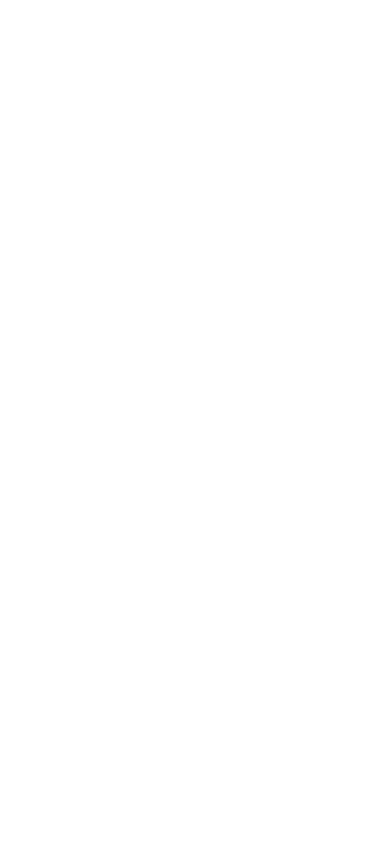
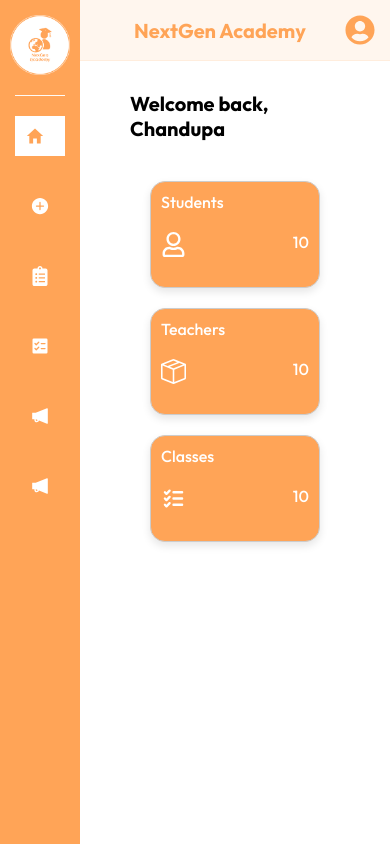
Before and after one commit to Chandupa2001/Student-Management-System-MERN, a React (Vite) app in the folder frontend/: page /dashboard/home in a window 390 px wide. Before the commit this address had no page. Built offline with nearby package versions, Linux system fonts and the light colour scheme.

Commit message:
Created Dashboard and Home page frontend.

```diff
--- a/frontend/src/App.jsx
+++ b/frontend/src/App.jsx
@@ -2,6 +2,8 @@ import { useState } from "react";
 import { Route, Routes } from 'react-router-dom'
 import Login from "./pages/Login/Login";
 import SignUp from "./pages/SignUp/SignUp";
+import Dashboard from "./components/Dashboard/Dashboard";
+import Home from "./pages/Home/Home";
 
 function App() {
   return (
@@ -10,6 +12,9 @@ function App() {
         <Routes>
           <Route path="/" element={<Login />} />
           <Route path="/signup" element={<SignUp />} />
+          <Route path="/dashboard" element={<Dashboard />}>
+            <Route path="home" element={<Home />} />
+          </Route>
         </Routes>
       </div>
     </>
--- /dev/null
+++ b/frontend/src/components/Dashboard/Dashboard.css
@@ -0,0 +1,153 @@
+.container {
+    display: flex;
+    height: 100vh;
+    background-color: #ffffff;
+}
+
+.sidebar {
+    width: 250px;
+    background-color: #ffa457;
+    display: flex;
+    flex-direction: column;
+    padding: 15px;
+    height: 100vh;
+    transition: width 0.3s ease-in-out;
+}
+
+.sidebar-header {
+    display: flex;
+    align-items: center;
+    justify-content: center;
+    border-bottom: 1px solid rgba(255, 255, 255, 0.941);
+}
+
+.logoName {
+    display: flex;
+    flex-direction: column;
+    align-items: center;
+    text-align: center;
+}
+
+.logoName img {
+    width: 120px;
+    margin-bottom: 20px;
+    transition: width 0.3s ease-in-out;
+}
+
+.sidebar-menu {
+    list-style: none;
+    padding: 0;
+    margin: 0;
+    flex-grow: 1;
+    margin-top: 10px;
+}
+
+.sidebar-menu li {
+    margin-bottom: 10px;
+    display: flex;
+    align-items: center;
+    border-radius: 4px;
+    transition: background-color 0.3s, padding 0.3s;
+}
+
+.sidebar-menu li a {
+    color: white;
+    text-decoration: none;
+    display: flex;
+    align-items: center;
+    padding: 10px;
+}
+
+.sidebar-menu li a.active {
+    background-color: white;
+    color: #ffa457;
+    font-weight: bold;
+    width: 100%;
+}
+
+.sidebar-menu li:hover a {
+    background-color: #ffc89a;
+    color: #ffffff;
+    width: 100%;
+}
+
+.sidebar-menu .icon {
+    margin-right: 10px;
+    font-size: 18px;
+    transition: margin 0.3s, font-size 0.3s;
+}
+
+.main-content {
+    display: flex;
+    flex-direction: column;
+    flex-grow: 1;
+    height: 100vh;
+}
+
+.header {
+    background-color: #fff6ee;
+    padding: 30px;
+    display: flex;
+    align-items: center;
+    justify-content: space-around;
+    border-bottom: 1px solid #ffeddd;
+}
+
+.header h1 {
+    margin: 0;
+    color: #ffa457;
+    font-size: 28px;
+    font-weight: bold;
+    flex-grow: 1;
+    text-align: center;
+}
+
+.content {
+    flex-grow: 1;
+    padding: 20px;
+    background-color: #ffffff;
+}
+
+.active-link {
+    background-color: #A2D68F;
+    color: #ffffff;
+}
+
+@media (max-width: 768px) {
+    .sidebar {
+        width: 80px;
+    }
+
+    .logoName img {
+        width: 60px;
+    }
+
+    .sidebar-menu li {
+        justify-content: center;
+        padding: 10px 0;
+    }
+
+    .sidebar-menu li span,
+    .sidebar-menu li > span {
+        display: none;
+    }
+
+    .sidebar-menu .icon {
+        margin-right: 0;
+        font-size: 24px;
+    }
+}
+
+@media (max-width: 480px) {
+    .header {
+        padding: 15px;
+    }
+
+    .header h1 {
+        font-size: 20px;
+    }
+
+    .sidebar-menu .icon {
+        font-size: 20px;
+    }
+}
--- /dev/null
+++ b/frontend/src/components/Dashboard/Dashboard.jsx
@@ -0,0 +1,71 @@
+import React from 'react';
+import { NavLink, Outlet } from 'react-router-dom';
+import './Dashboard.css';
+import { logoNoBac } from "../../assets/assets.js";
+import { IoMdHome, IoIosAddCircle } from 'react-icons/io';
+import { FaClipboardList, FaUserCircle } from 'react-icons/fa';
+import { PiListChecksFill } from 'react-icons/pi';
+import { AiFillNotification } from 'react-icons/ai';
+
+function Dashboard() {
+  return (
+    <div className="container">
+      <div className="sidebar">
+        <div className="sidebar-header">
+          <div className="logoName">
+            <img src={logoNoBac} alt="logo" />
+          </div>
+        </div>
+        <ul className="sidebar-menu">
+          <li>
+            <NavLink to="home" end activeClassName="active-link">
+              <IoMdHome className="icon" />
+              <span>Home</span>
+            </NavLink>
+          </li>
+          <li>
+            <NavLink to="add" activeClassName="active-link">
+              <IoIosAddCircle className="icon" />
+              <span>Add</span>
+            </NavLink>
+          </li>
+          <li>
+            <NavLink to="items" activeClassName="active-link">
+              <FaClipboardList className="icon" />
+              <span>Items</span>
+            </NavLink>
+          </li>
+          <li>
+            <NavLink to="orders" activeClassName="active-link">
+              <PiListChecksFill className="icon" />
+              <span>Orders</span>
+            </NavLink>
+          </li>
+          <li>
+            <NavLink to="deals" activeClassName="active-link">
+              <AiFillNotification className="icon" />
+              <span>Add Deals</span>
+            </NavLink>
+          </li>
+          <li>
+            <NavLink to="view" activeClassName="active-link">
+              <AiFillNotification className="icon" />
+              <span>View Deals</span>
+            </NavLink>
+          </li>
+        </ul>
+      </div>
+      <div className="main-content">
+        <div className="header">
+          <h1>NextGen Academy</h1>
+          <FaUserCircle className="header-logo" size={30} color="#ffa457" />
+        </div>
+        <div className="content">
+          <Outlet />
+        </div>
+      </div>
+    </div>
+  );
+}
+
+export default Dashboard;
--- /dev/null
+++ b/frontend/src/pages/Home/Home.css
@@ -0,0 +1,117 @@
+.container-home {
+    display: flex;
+    flex-direction: column;
+    margin-left: 20px;
+    margin-right: 20px;
+    padding: 10px;
+}
+
+.header-text {
+    margin-bottom: 40px;
+    text-align: left;
+    font-size: 24px;
+}
+
+.container-box-row {
+    display: grid;
+    grid-template-columns: repeat(3, 1fr);
+    gap: 100px;
+    margin: 50px 120px;
+}
+
+.container-box {
+    padding: 20px;
+    background-color: #ffa457;
+    border: 1px solid #ccc;
+    border-radius: 20px;
+    box-shadow: 0 4px 8px rgba(0, 0, 0, 0.1);
+}
+
+.box-title {
+    color: white;
+    text-align: left;
+    font-weight: 500;
+    font-size: 18px;
+    margin-bottom: 20px;
+}
+
+.box-icon {
+    color: white;
+    display: flex;
+    margin-bottom: 20px;
+}
+
+.box-items {
+    color: white;
+    display: flex;
+    justify-content: center;
+    gap: 80px;
+}
+
+.box-text {
+    font-size: 20px;
+    font-weight: 500;
+}
+
+
+@media (max-width: 1200px) {
+    .container-box-row {
+        gap: 50px;
+        margin: 40px 60px;
+    }
+}
+
+@media (max-width: 992px) {
+    .container-box-row {
+        grid-template-columns: repeat(2, 1fr);
+        gap: 40px;
+        margin: 40px 40px;
+    }
+}
+
+@media (max-width: 768px) {
+    .header-text {
+        font-size: 22px;
+        margin-bottom: 30px;
+    }
+
+    .container-box-row {
+        grid-template-columns: 1fr;
+        gap: 20px;
+        margin: 20px 20px;
+    }
+
+    .box-items {
+        gap: 20px;
+    }
+
+    .box-title, .box-text {
+        font-size: 18px;
+    }
+
+    .container-box {
+        padding: 15px;
+    }
+}
+
+@media (max-width: 576px) {
+    .header-text {
+        font-size: 20px;
+        margin-bottom: 20px;
+    }
+
+    .container-box {
+        padding: 10px;
+        border-radius: 15px;
+    }
+
+    .box-title, .box-text {
+        font-size: 16px;
+    }
+
+    .box-items {
+        flex-direction: row;
+        justify-content: space-between;
+        gap: 10px;
+    }
+}
--- /dev/null
+++ b/frontend/src/pages/Home/Home.jsx
@@ -0,0 +1,40 @@
+import React, { useEffect, useState } from "react";
+import "./Home.css";
+import { FaRegUser } from "react-icons/fa";
+import { BsBoxSeam } from "react-icons/bs";
+import { PiListChecksBold } from "react-icons/pi";
+
+function Home() {
+    return (
+        <div className="container-home">
+            <div>
+                <h3 className="header-text">{"Welcome back, Chandupa"}</h3>
+            </div>
+            <div className="container-box-row">
+                <div className="container-box">
+                    <p className="box-title">Students</p>
+                    <div className="box-items">
+                        <FaRegUser className="box-icon" size={25} />
+                        <span className="box-text">10</span>
+                    </div>
+                </div>
+                <div className="container-box">
+                    <p className="box-title">Teachers</p>
+                    <div className="box-items">
+                        <BsBoxSeam className="box-icon" size={25} />
+                        <span className="box-text">10</span>
+                    </div>
+                </div>
+                <div className="container-box">
+                    <p className="box-title">Classes</p>
+                    <div className="box-items">
+                        <PiListChecksBold className="box-icon" size={25} />
+                        <span className="box-text">10</span>
+                    </div>
+                </div>
+            </div>
+        </div>
+    );
+}
+
+export default Home;
--- a/frontend/src/pages/Login/Login.jsx
+++ b/frontend/src/pages/Login/Login.jsx
@@ -31,6 +31,7 @@ const Login = () => {
             setToken(response.data.success);
             localStorage.setItem("token", response.data.token);
             console.log("Logged In");
+            navigation('/dashboard/home');
           } else {
             alert(response.data.message);
           }
--- a/frontend/src/pages/SignUp/SignUp.jsx
+++ b/frontend/src/pages/SignUp/SignUp.jsx
@@ -32,6 +32,7 @@ const SignUp = () => {
         setToken(response.data.token);
         localStorage.setItem("token", response.data.token);
         alert("Registered Successfully");
+        navigation('/dashboard/home');
       } else {
         alert(response.data.message);
       }
```
